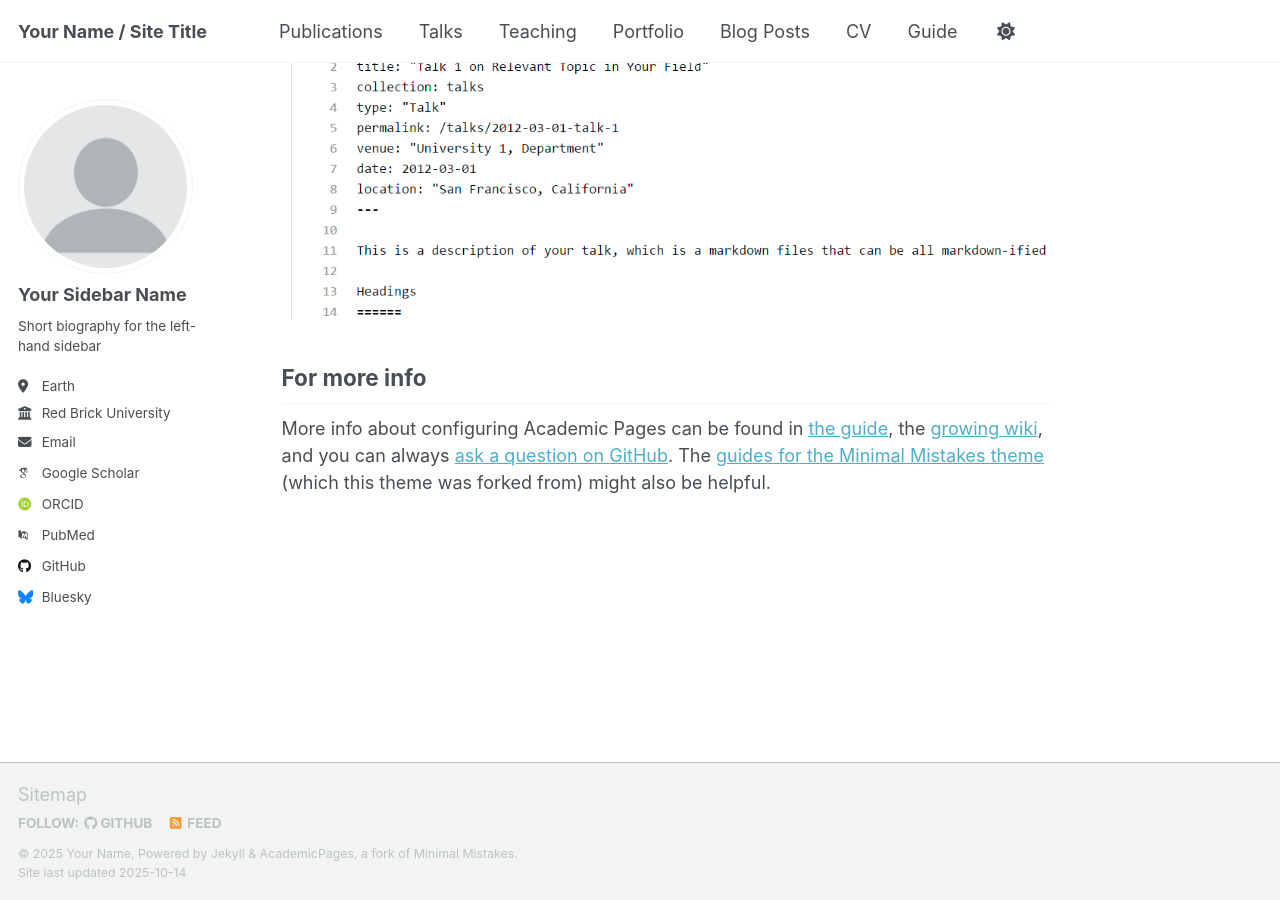
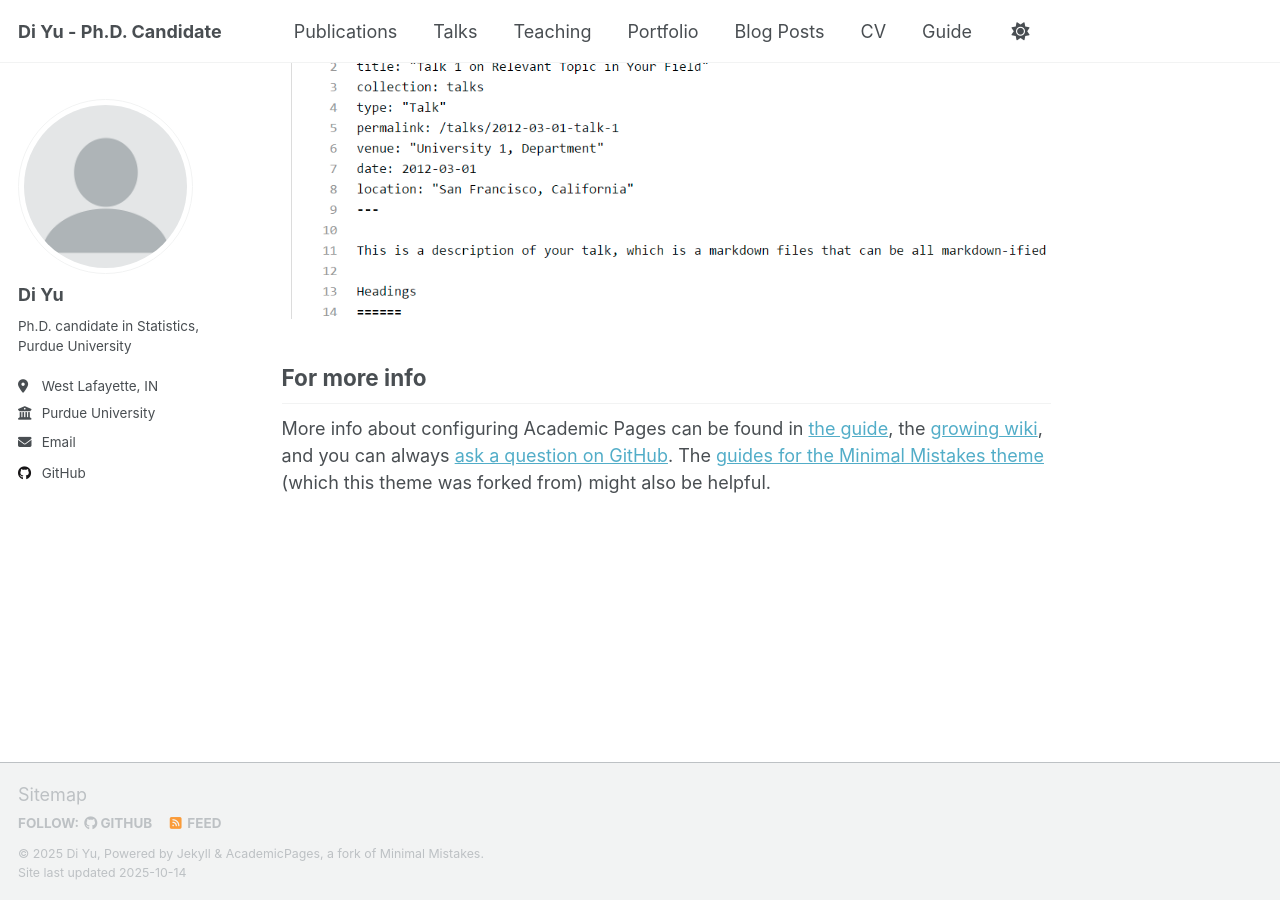
Before and after one commit to yudi12358/yudi12358.github.io, a Jekyll site: the page built from _pages/about.md, in a window 1280 px wide and 900 px high, scrolled down 2880 px. Built offline with Jekyll 4.4.1, drawn with Linux system fonts in a browser that asks for light colours; some web fonts are replaced; a script that is not in the unit is left out.

Commit message:
Update _config.yml

```diff
--- a/_config.yml
+++ b/_config.yml
@@ -9,14 +9,14 @@
 # Basic Site Settings
 locale                   : "en-US"
 site_theme               : "default" # Currently available options are "default", "air"
-title                    : "Your Name / Site Title"
+title                    : "Di Yu - Ph.D. Candidate"
 title_separator          : "-"
-name                     : &name "Your Name"
-description              : &description "Your Name's academic portfolio"   # Update this with a general description of your site, this is the default if not overridden by a page
-url                      : https://academicpages.github.io # The base hostname & protocol for your site e.g. "https://[your GitHub username].github.io",
+name                     : &name "Di Yu"
+description              : &description "Di Yu's academic portfolio"   # Update this with a general description of your site, this is the default if not overridden by a page
+url                      : https://yudi12358.github.io # The base hostname & protocol for your site e.g. "https://[your GitHub username].github.io",
                                                            # or if you already have some other page hosted on Github then use "https://[your GitHub username].github.io/[Your Repo Name]"
 baseurl                  : "" # the subpath of your site, e.g. "/blog"
-repository               : "academicpages/academicpages.github.io"
+repository               : "yudi12358/yudi12358.github.io"
 
 # Site Author - The following control what appear as part of the author content on the side bar.
 #               If a field is blank the icon and link will not appear, otherwise it will be shown.
@@ -24,23 +24,23 @@ repository               : "academicpages/academicpages.github.io"
 author:
   # Biographic information
   avatar           : "profile.png"
-  name             : "Your Sidebar Name"
+  name             : "Di Yu"
   pronouns         : # example: "she/her"
-  bio              : "Short biography for the left-hand sidebar"
-  location         : "Earth"
-  employer         : "Red Brick University"
+  bio              : "Ph.D. candidate in Statistics, Purdue University"
+  location         : "West Lafayette, IN"
+  employer         : "Purdue University"
   uri              : # URL
-  email            : "none@example.org"
+  email            : "yu1128@purdue.edu"
 
   # Academic websites
   academia         : # URL
   arxiv            : # URL - Update with the correct link to your profile
-  googlescholar    : "https://scholar.google.com/citations?user=PS_CX0AAAAAJ"
+  googlescholar    : # "https://scholar.google.com/citations?user=PS_CX0AAAAAJ"
   inspire-hep      : # URL
   impactstory      : # URL
-  orcid            : "http://orcid.org/yourorcidurl"
+  orcid            : # "http://orcid.org/yourorcidurl"
   semantic         : # URL
-  pubmed           : "https://www.ncbi.nlm.nih.gov/pubmed/?term=john+snow"
+  pubmed           : # "https://www.ncbi.nlm.nih.gov/pubmed/?term=john+snow"
   researchgate     : # URL
   scopus           : # URL
 
@@ -48,13 +48,13 @@ author:
   bitbucket        : # Username - Update with your username on the site
   codepen          : # Username
   dribbble         : # Username
-  github           : "academicpages"
+  github           : "yudi12358"
   kaggle           : # Username
   stackoverflow    : # User number or user number and name (i.e., use "1" or "1/jeff-atwood")
 
   # Social media
   artstation       : # Username
-  bluesky          : "bsky.app" # Replace this with you Bluesky username
+  bluesky          : # "bsky.app" # Replace this with you Bluesky username
   facebook         : # Username
   flickr           : # Username
   foursquare       : # Username
```
